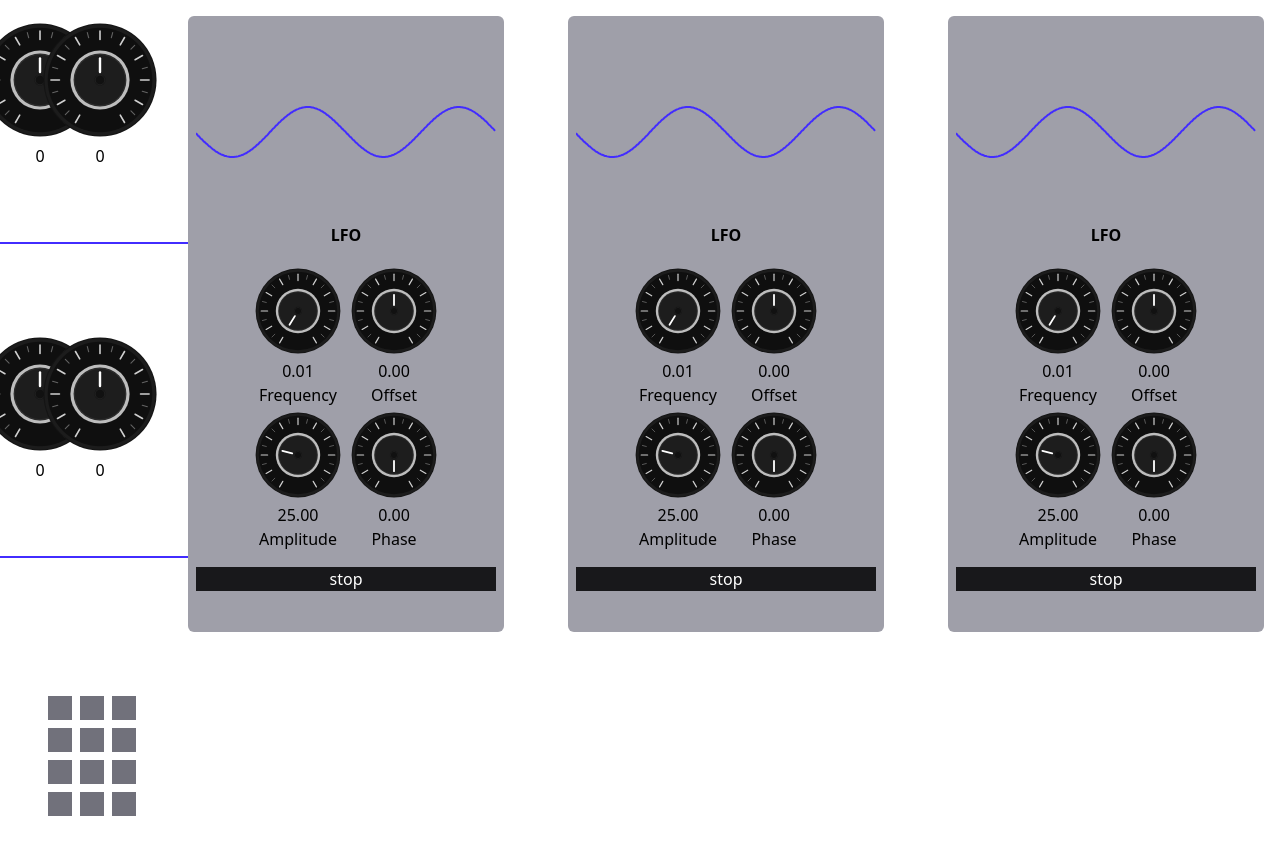
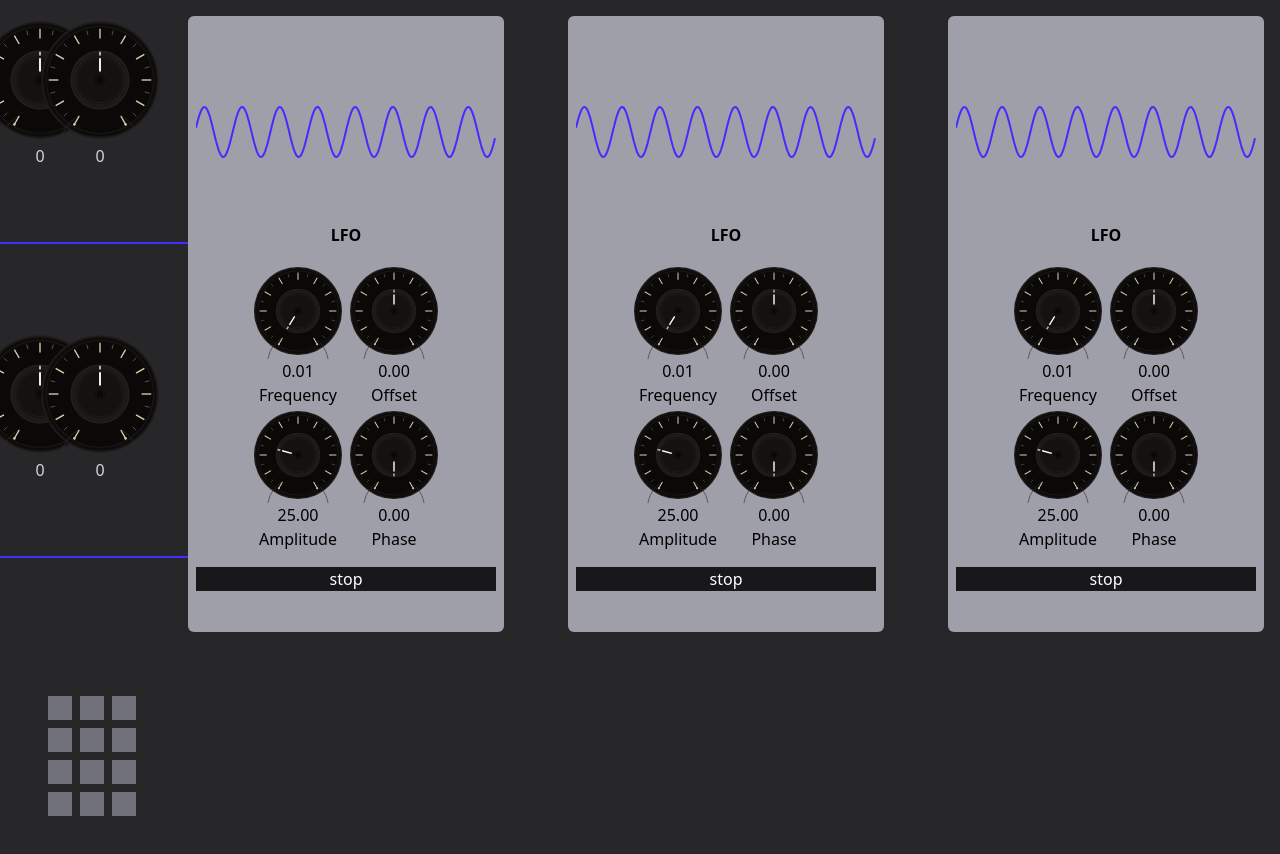
Before and after one commit to ryanennns/websynth, a Vue app: page / in a window 1280 px wide. Shown: the top 854 px of the page. Built offline with nearby package versions, Linux system fonts and the light colour scheme.

Commit message:
all working

```diff
--- a/src/App.vue
+++ b/src/App.vue
@@ -1,4 +1,5 @@
 <template>
+  <div class="bg-zinc-800">
     <div class="flex flex-row gap-16 p-4">
       <div class="grid grid-rows-2 grid-cols-2 gap-3">
         <div
@@ -16,7 +17,7 @@
             v-model="generators[i - 1]!"
             class="h-32 w-32"
           />
-        <p>{{ Math.round(generators[i - 1]!) }}</p>
+          <p class="text-zinc-300">{{ Math.round(generators[i - 1]!) }}</p>
           <SineGraph :model-value="generators[i - 1]!" />
         </div>
       </div>
@@ -31,12 +32,13 @@
         v-model="controlSurface"
       />
     </div>
+  </div>
 </template>
 
 <script setup lang="ts">
 import Dial from "@/components/Dial.vue";
-import DialBack from "@/components/Dials/Default/DialBack.vue";
-import DialHead from "@/components/Dials/Default/DialHead.vue";
+import DialBack from "@/components/Dials/Moog/DialBack.vue";
+import DialHead from "@/components/Dials/Moog/DialHead.vue";
 import Lfo from "@/components/Lfo.vue";
 import MatrixComponent from "@/components/Matrix.vue";
 import { ref } from "vue";
@@ -62,7 +64,7 @@ const controlSurface = ref<boolean[][]>(
 );
 
 const loop = () => {
-  counter.value += 2.5;
+  counter.value += 1;
 
   generators.value = generators.value.map(() => 0);
 
@@ -74,7 +76,7 @@ const loop = () => {
     }
   }
 
-  setTimeout(loop, 10);
+  setTimeout(loop, 1);
 };
 
 loop();
--- /dev/null
+++ b/src/components/Dials/Moog/DialBack.vue
@@ -0,0 +1,83 @@
+<script setup lang="ts"></script>
+
+<template>
+  <svg
+    xmlns="http://www.w3.org/2000/svg"
+    viewBox="0 0 240 240"
+    role="img"
+    aria-label="Moog-style potentiometer dial"
+  >
+    <rect width="240" height="240" fill="none" />
+
+    <circle cx="120" cy="120" r="110" fill="#201e1c" />
+    <circle cx="120" cy="120" r="108" fill="#181614" />
+
+    <circle cx="120" cy="120" r="106" fill="#0e0c0b" />
+
+    <circle
+      cx="120"
+      cy="120"
+      r="100"
+      fill="none"
+      stroke="#1c1a18"
+      stroke-width="2"
+    />
+    <circle cx="120" cy="120" r="99" fill="#0b0908" />
+
+    <path
+      d="M 82 185.8 A 76 76 0 1 0 158 185.8"
+      fill="none"
+      stroke="#2c2a28"
+      stroke-width="1.5"
+    />
+
+    <g
+      transform="translate(120 120)"
+      stroke="#ddd0b0"
+      stroke-linecap="butt"
+      stroke-width="2.5"
+    >
+      <line x1="0" y1="-96" x2="0" y2="-78" transform="rotate(-150)" />
+      <line x1="0" y1="-96" x2="0" y2="-78" transform="rotate(-120)" />
+      <line x1="0" y1="-96" x2="0" y2="-78" transform="rotate(-90)" />
+      <line x1="0" y1="-96" x2="0" y2="-78" transform="rotate(-60)" />
+      <line x1="0" y1="-96" x2="0" y2="-78" transform="rotate(-30)" />
+      <line x1="0" y1="-96" x2="0" y2="-78" transform="rotate(0)" />
+      <line x1="0" y1="-96" x2="0" y2="-78" transform="rotate(30)" />
+      <line x1="0" y1="-96" x2="0" y2="-78" transform="rotate(60)" />
+      <line x1="0" y1="-96" x2="0" y2="-78" transform="rotate(90)" />
+      <line x1="0" y1="-96" x2="0" y2="-78" transform="rotate(120)" />
+      <line x1="0" y1="-96" x2="0" y2="-78" transform="rotate(150)" />
+    </g>
+
+    <g
+      transform="translate(120 120)"
+      stroke="#ddd0b0"
+      stroke-linecap="butt"
+      stroke-width="1.5"
+      opacity="0.4"
+    >
+      <line x1="0" y1="-96" x2="0" y2="-87" transform="rotate(-135)" />
+      <line x1="0" y1="-96" x2="0" y2="-87" transform="rotate(-105)" />
+      <line x1="0" y1="-96" x2="0" y2="-87" transform="rotate(-75)" />
+      <line x1="0" y1="-96" x2="0" y2="-87" transform="rotate(-45)" />
+      <line x1="0" y1="-96" x2="0" y2="-87" transform="rotate(-15)" />
+      <line x1="0" y1="-96" x2="0" y2="-87" transform="rotate(15)" />
+      <line x1="0" y1="-96" x2="0" y2="-87" transform="rotate(45)" />
+      <line x1="0" y1="-96" x2="0" y2="-87" transform="rotate(75)" />
+      <line x1="0" y1="-96" x2="0" y2="-87" transform="rotate(105)" />
+      <line x1="0" y1="-96" x2="0" y2="-87" transform="rotate(135)" />
+    </g>
+
+    <g transform="translate(120 120)" fill="#ddd0b0">
+      <circle cx="0" cy="-96" r="2.5" transform="rotate(-150)" />
+      <circle cx="0" cy="-96" r="2.5" transform="rotate(150)" />
+    </g>
+
+    <g transform="translate(30 30)">
+      <slot />
+    </g>
+  </svg>
+</template>
+
+<style scoped></style>
--- /dev/null
+++ b/src/components/Dials/Moog/DialHead.vue
@@ -0,0 +1,59 @@
+<template>
+  <svg viewBox="0 0 180 180" width="180" height="180">
+    <circle cx="90" cy="90" r="55.5" fill="#282422" />
+
+    <circle cx="90" cy="90" r="54" fill="#1c1a18" />
+
+    <circle cx="90" cy="90" r="44.5" fill="#0e0c0b" />
+
+    <circle cx="90" cy="90" r="43" fill="#141210" />
+
+    <circle
+      cx="90"
+      cy="90"
+      r="42.5"
+      fill="none"
+      stroke="#343230"
+      stroke-width="0.75"
+    />
+    <g :transform="`translate(90 90) rotate(${rotation})`">
+      <line
+        x1="0"
+        y1="-53"
+        x2="0"
+        y2="-46"
+        stroke="#c8bfa8"
+        stroke-width="3.5"
+        stroke-linecap="butt"
+      />
+      <line
+        x1="0"
+        y1="-41"
+        x2="0"
+        y2="-16"
+        stroke="#ffffff"
+        stroke-width="3.5"
+        stroke-linecap="butt"
+      />
+    </g>
+
+    <circle cx="90" cy="90" r="10" fill="#0e0c0b" />
+    <circle cx="90" cy="90" r="8.5" fill="#090807" />
+    <circle
+      cx="90"
+      cy="90"
+      r="7.5"
+      fill="none"
+      stroke="#2a2826"
+      stroke-width="0.75"
+    />
+  </svg>
+</template>
+
+<script setup lang="ts">
+interface Props {
+  rotation: number;
+}
+
+defineProps<Props>();
+</script>
--- a/src/components/Lfo.vue
+++ b/src/components/Lfo.vue
@@ -71,8 +71,8 @@
 
 <script setup lang="ts">
 import { computed, ref } from "vue";
-import DialHead from "./Dials/Default/DialHead.vue";
-import DialBack from "./Dials/Default/DialBack.vue";
+import DialHead from "./Dials/Moog/DialHead.vue";
+import DialBack from "./Dials/Moog/DialBack.vue";
 import Dial from "./Dial.vue";
 import { counter } from "@/core.ts";
 import SineGraph from "@/components/SineGraph.vue";
--- a/src/components/SineGraph.vue
+++ b/src/components/SineGraph.vue
@@ -27,7 +27,7 @@ const draw = () => {
 
     let x = 0;
     history.shift();
-    history.push(height / 2 + props.modelValue);
+    history.push(height / 2 - props.modelValue);
     while (x < width) {
       ctx.lineTo(x, history[x]!);
       x++;
```
Lines whose indentation alone changed are shown as unchanged.
